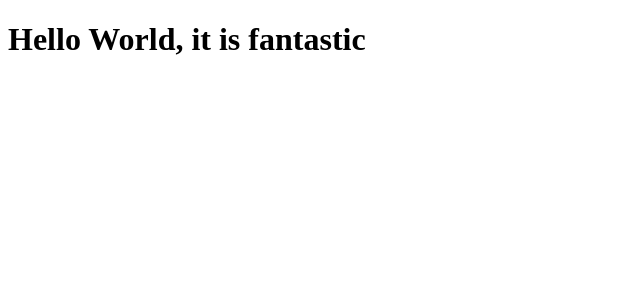
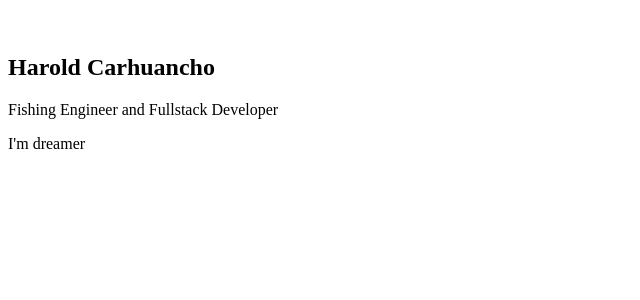
Before and after one commit to haroldavis/Curriculum, a React app: page / in a window 1280 px wide. Shown: the top 300 px of the page, without its empty margins (0-640 px from the left). Built offline with nearby package versions, Linux system fonts and the light colour scheme.

Commit message:
create component for App

```diff
--- a/src/components/about.jsx
+++ b/src/components/about.jsx
@@ -1,8 +1,28 @@
 import React from 'react';
 
 const About = () => (
-    <h1>Hello World, it is fantastic</h1>
+    <div className="about">
+        <div className="about-container">
+            <div className="about-avatar">
+                <figure>
+                    <img src="" alt="" />
+                </figure>
+            </div>
+            <div className="about-name">
+                <h2>Harold Carhuancho</h2>
+            </div>
+            <div className="about-profession">
+                <p>Fishing Engineer and Fullstack Developer</p>
+            </div>
+            <div className="about-description">
+                <p>I'm dreamer </p>
+            </div>
+            <div className="about-social">
+                <figure></figure>
+            </div>
+        </div>
+    </div>
 
-)
+);
 
 export default About;
--- /dev/null
+++ b/src/components/education.jsx
@@ -0,0 +1,5 @@
+import React from 'react';
+
+const Education = () => {
+
+}
```
Also changed, not shown: src/components/info.jsx (added, +9 -0 lines), src/components/main.jsx (added, +8 -0 lines), src/components/sidebar.jsx (added, +9 -0 lines), src/containers/app.jsx (added, +25 -0 lines), src/components/certificates.jsx (added), src/components/experience.jsx (added), src/components/skills.jsx (added), src/components/social.jsx (added).
